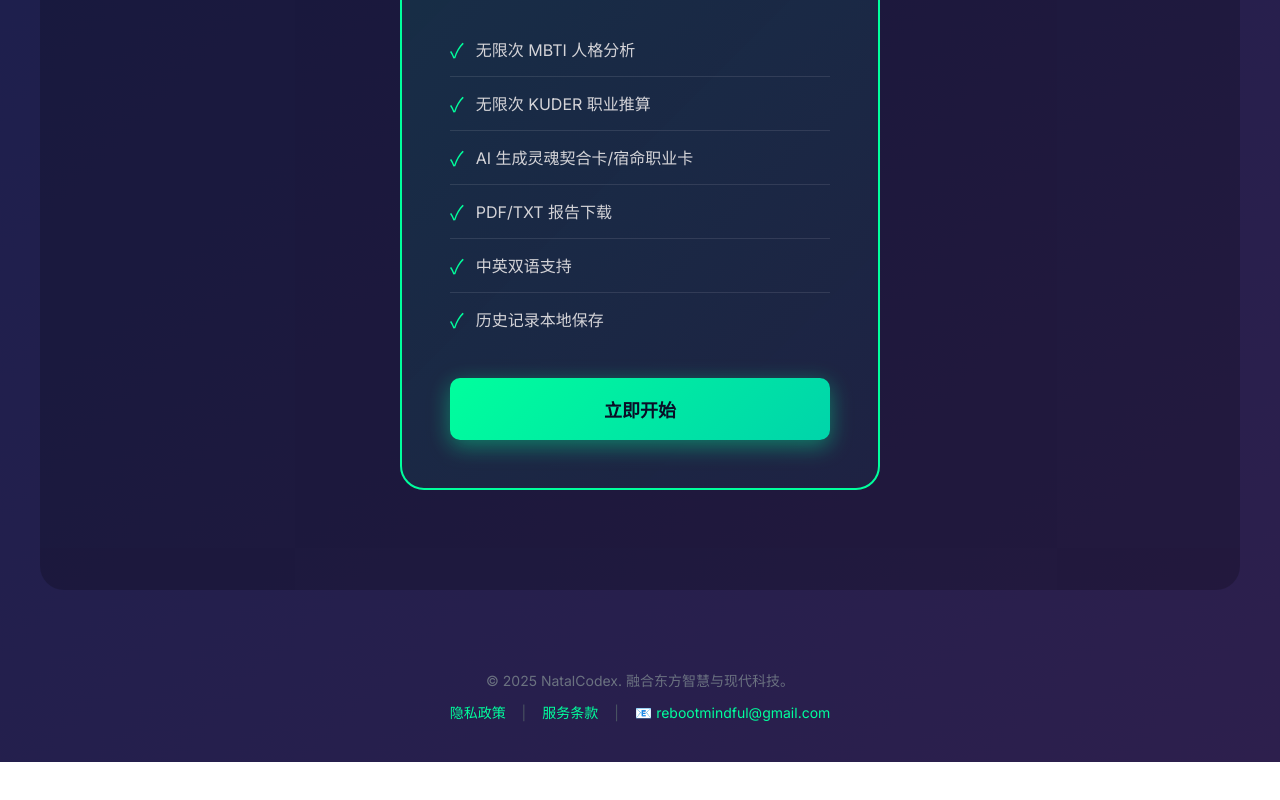
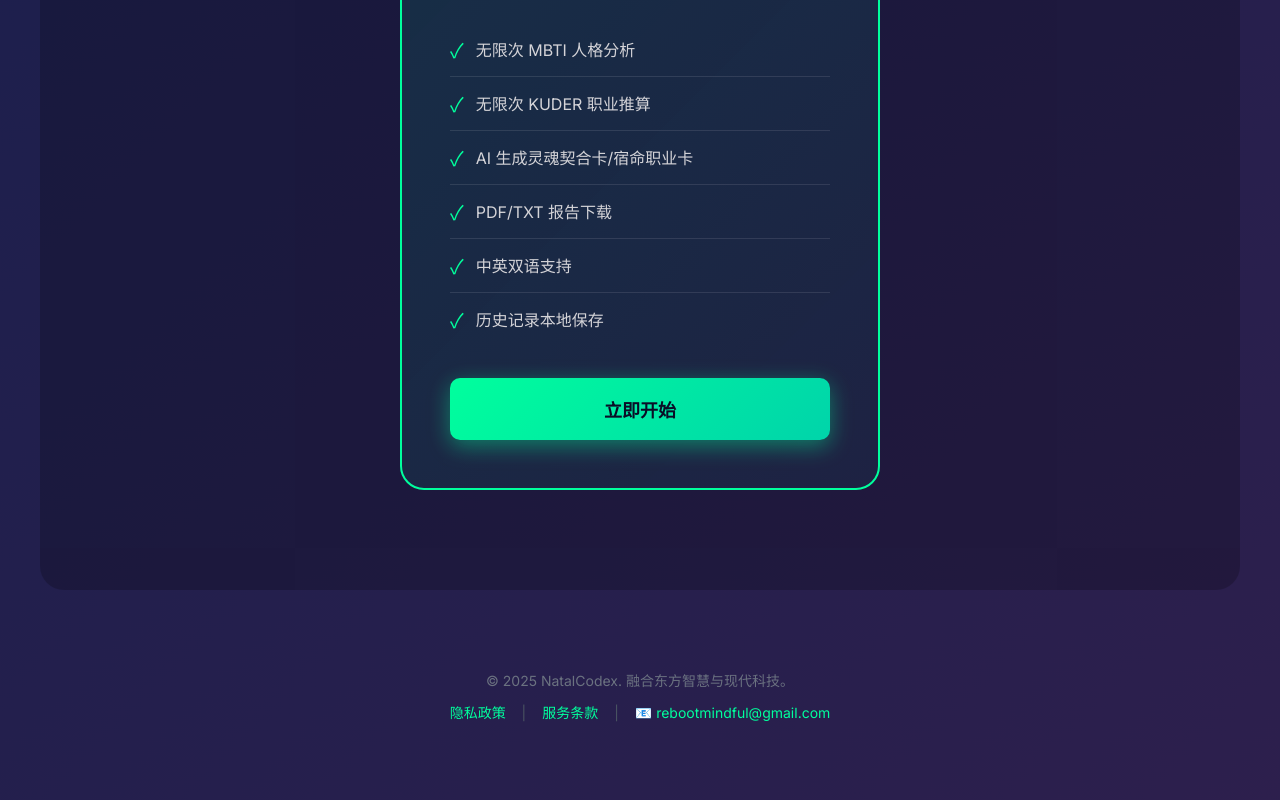
Before and after one commit to rebootmindful/NatalCodex, a website: page index.html in a window 1280 px wide. Shown: the part 3106-3906 px from the top of the page. Before the commit the page ends 3868 px from the top, so only its background shows below. Drawn offline with nearby package versions, Linux system fonts and the light colour scheme.

Commit message:
fix: Update card button text on type switch + fix footer overlap
Generate page:
- Card button now updates immediately when switching report type
- MBTI shows '生成灵魂契合卡' / 'Generate Soul Card'
- KUDER shows '生成宿命职业卡' / 'Generate Destiny Card'

Homepage:
- Add extra bottom padding (100px) to footer
- Prevents fixed navigation bar from overlapping footer links

Co-authored-by: factory-droid[bot] <138933559+factory-droid[bot]@users.noreply.github.com>

```diff
--- a/index.html
+++ b/index.html
@@ -100,7 +100,7 @@
     .pricing-cta {width:100%;padding:18px;font-size:18px}
 
     /* Footer */
-    .footer {position:relative;z-index:1;text-align:center;padding:40px;color:#6b7280;font-size:14px}
+    .footer {position:relative;z-index:1;text-align:center;padding:40px 40px 100px;color:#6b7280;font-size:14px}
     .footer a {color:#00ff9d;text-decoration:none}
 
     /* Navigation */
```
Also changed, not shown: generate.html (+4 -0 lines).
